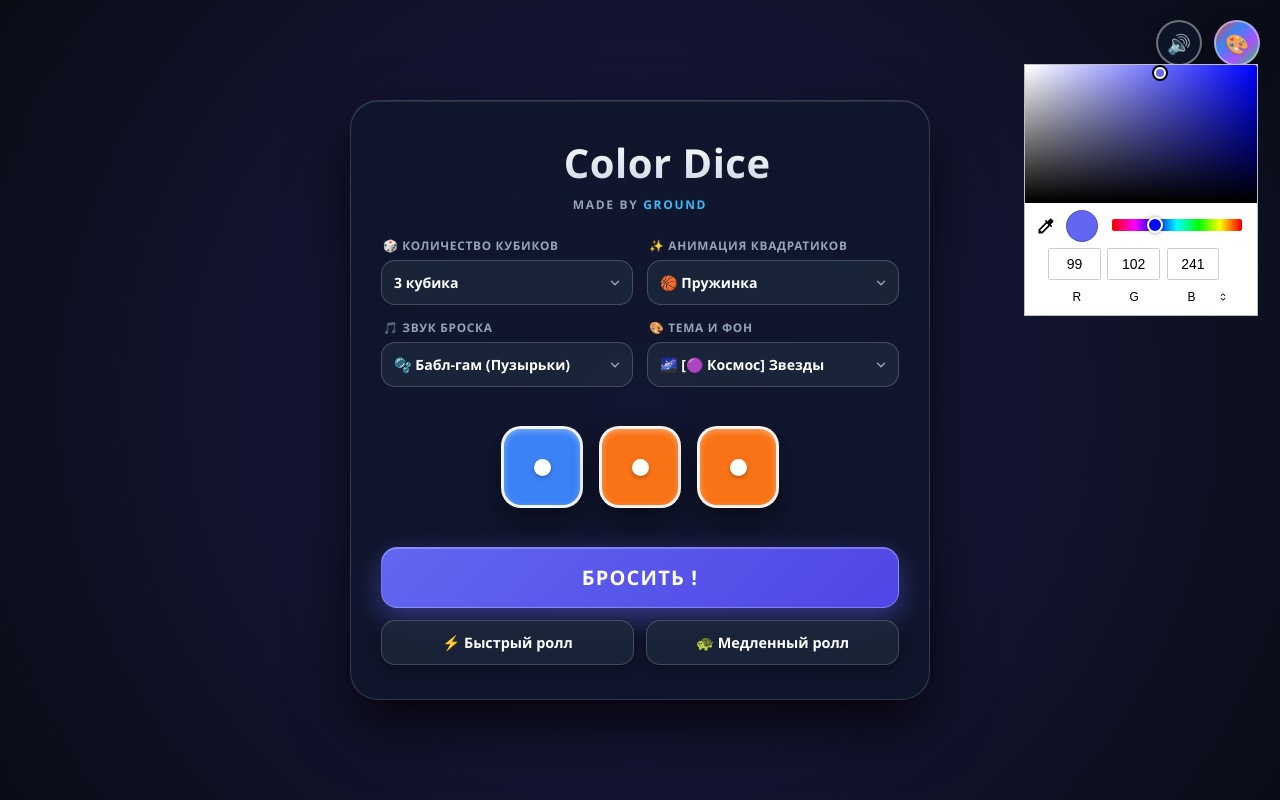
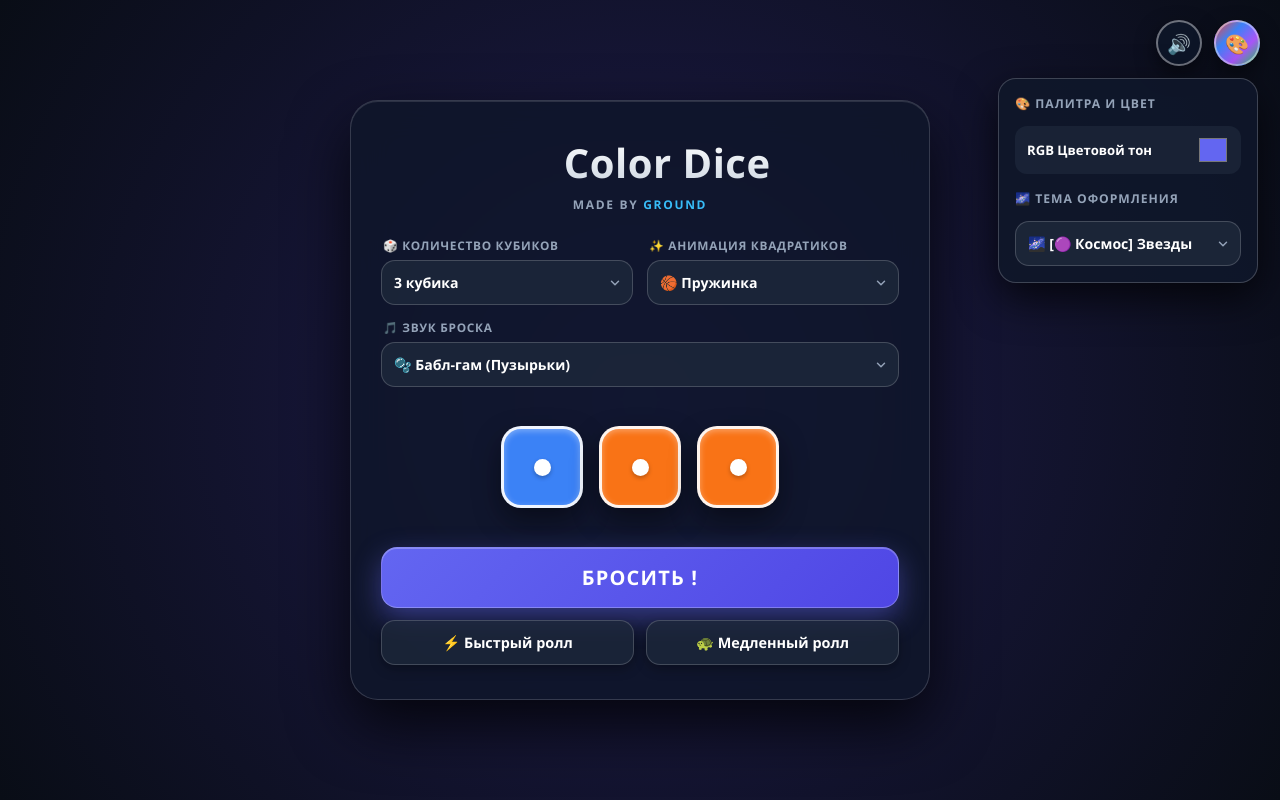
Before and after one commit to itstep5445-rgb/color-diceground228888, a plain HTML site: page index.html in a window 1280 px wide. Both pictures are taken after a click on the element "Палитра тем и фонов". Drawn offline with Linux system fonts and the light colour scheme.

Commit message:
Refactor top controls and improve styling
Updated styles and structure for the top controls bar, including volume and theme palette buttons. Improved popup menus and adjusted button hover effects.

```diff
--- a/index.html
+++ b/index.html
@@ -37,7 +37,7 @@
             display: none;
         }
 
-        /* Верхняя панель управления (RGB и Громкость) */
+        /* Верхняя панель управления в правом углу */
         .top-controls-bar {
             position: fixed;
             top: 20px;
@@ -48,13 +48,8 @@
             z-index: 10;
         }
 
-        .volume-toggle-container {
-            position: relative;
-            display: flex;
-            align-items: center;
-        }
-
-        .volume-icon-btn {
+        /* Общий стиль круглых кнопок вверху */
+        .top-icon-btn {
             width: 46px;
             height: 46px;
             border-radius: 50%;
@@ -68,79 +63,56 @@
             font-size: 1.2rem;
             backdrop-filter: blur(10px);
             transition: transform 0.2s, box-shadow 0.2s, background 0.2s;
+            position: relative;
         }
 
-        .volume-icon-btn:hover {
+        .top-icon-btn:hover {
             transform: scale(1.1);
             background: rgba(30, 41, 59, 0.95);
             box-shadow: 0 10px 25px rgba(255, 255, 255, 0.3);
         }
 
-        .volume-popup {
+        /* Специальный градиент для кнопки палитры */
+        .palette-btn {
+            background: linear-gradient(135deg, #ef4444, #3b82f6, #a855f7, #22c55e);
+        }
+
+        /* Выпадающие панели (поп-апы) */
+        .popup-menu {
             position: absolute;
-            top: 54px;
+            top: 56px;
             right: 0;
-            background: rgba(15, 23, 42, 0.92);
+            background: rgba(15, 23, 42, 0.94);
             border: 1px solid rgba(255, 255, 255, 0.2);
-            border-radius: 14px;
-            padding: 12px 16px;
-            box-shadow: 0 10px 30px rgba(0, 0, 0, 0.6);
-            backdrop-filter: blur(14px);
+            border-radius: 18px;
+            padding: 16px;
+            box-shadow: 0 15px 40px rgba(0, 0, 0, 0.7);
+            backdrop-filter: blur(16px);
             display: flex;
-            align-items: center;
-            gap: 10px;
+            flex-direction: column;
+            gap: 12px;
             opacity: 0;
             visibility: hidden;
             transform: translateY(-8px);
             transition: all 0.25s ease;
-            white-space: nowrap;
+            min-width: 240px;
+            text-align: left;
+            z-index: 20;
         }
 
-        .volume-toggle-container:hover .volume-popup,
-        .volume-popup.active {
+        .popup-menu.active {
             opacity: 1;
             visibility: visible;
             transform: translateY(0);
         }
 
-        .volume-popup span {
-            font-size: 0.78rem;
-            font-weight: 700;
-            color: #cbd5e1;
+        .popup-title {
+            font-size: 0.76rem;
+            font-weight: 800;
+            color: #94a3b8;
             text-transform: uppercase;
-        }
-
-        .volume-popup input[type="range"] {
-            width: 110px;
-        }
-
-        .rgb-picker-btn {
-            width: 46px;
-            height: 46px;
-            border-radius: 50%;
-            background: linear-gradient(135deg, #ef4444, #3b82f6, #a855f7, #22c55e);
-            border: 2px solid rgba(255, 255, 255, 0.4);
-            cursor: pointer;
-            box-shadow: 0 8px 20px rgba(0, 0, 0, 0.5);
-            display: flex;
-            align-items: center;
-            justify-content: center;
-            font-size: 1.2rem;
-            position: relative;
-            transition: transform 0.2s, box-shadow 0.2s;
-        }
-
-        .rgb-picker-btn:hover {
-            transform: scale(1.1);
-            box-shadow: 0 10px 25px rgba(255, 255, 255, 0.3);
-        }
-
-        #colorPickerInput {
-            position: absolute;
-            opacity: 0;
-            width: 100%;
-            height: 100%;
-            cursor: pointer;
+            letter-spacing: 0.08em;
+            margin-bottom: 2px;
         }
 
         .main-card {
@@ -298,54 +270,39 @@
             box-shadow: 0 2px 4px rgba(0, 0, 0, 0.25);
         }
 
-        /* Виды анимаций квадратиков */
-        .anim-bounce {
-            animation-name: animBounce;
-            animation-timing-function: cubic-bezier(0.34, 1.56, 0.64, 1);
-        }
+        /* Анимации кубиков */
+        .anim-bounce { animation-name: animBounce; animation-timing-function: cubic-bezier(0.34, 1.56, 0.64, 1); }
         @keyframes animBounce {
             0% { transform: scale(0.3) rotate(-25deg); opacity: 0; }
             70% { transform: scale(1.1) rotate(5deg); opacity: 1; }
             100% { transform: scale(1) rotate(0deg); opacity: 1; }
         }
 
-        .anim-spin {
-            animation-name: animSpin;
-            animation-timing-function: cubic-bezier(0.22, 1, 0.36, 1);
-        }
+        .anim-spin { animation-name: animSpin; animation-timing-function: cubic-bezier(0.22, 1, 0.36, 1); }
         @keyframes animSpin {
             0% { transform: scale(0.2) rotate(-360deg); opacity: 0; }
             100% { transform: scale(1) rotate(0deg); opacity: 1; }
         }
 
-        .anim-flip {
-            animation-name: animFlip;
-            animation-timing-function: cubic-bezier(0.34, 1.56, 0.64, 1);
-        }
+        .anim-flip { animation-name: animFlip; animation-timing-function: cubic-bezier(0.34, 1.56, 0.64, 1); }
         @keyframes animFlip {
             0% { transform: perspective(400px) rotateY(180deg) scale(0.5); opacity: 0; }
             100% { transform: perspective(400px) rotateY(0deg) scale(1); opacity: 1; }
         }
 
-        .anim-drop {
-            animation-name: animDrop;
-            animation-timing-function: cubic-bezier(0.34, 1.56, 0.64, 1);
-        }
+        .anim-drop { animation-name: animDrop; animation-timing-function: cubic-bezier(0.34, 1.56, 0.64, 1); }
         @keyframes animDrop {
             0% { transform: translateY(-45px) scale(0.8); opacity: 0; }
             100% { transform: translateY(0) scale(1); opacity: 1; }
         }
 
-        .anim-flash {
-            animation-name: animFlash;
-            animation-timing-function: ease-out;
-        }
+        .anim-flash { animation-name: animFlash; animation-timing-function: ease-out; }
         @keyframes animFlash {
             0% { transform: scale(1.35); filter: brightness(2.2); opacity: 0; }
             100% { transform: scale(1); filter: brightness(1); opacity: 1; }
         }
 
-        /* Главная кнопка броска */
+        /* Кнопка броска */
         #rollBtn {
             width: 100%;
             padding: 16px;
@@ -362,15 +319,9 @@
             transition: transform 0.12s ease, filter 0.2s ease, box-shadow 0.2s ease, background 0.3s ease;
         }
 
-        #rollBtn:hover {
-            filter: brightness(1.08);
-        }
+        #rollBtn:hover { filter: brightness(1.08); }
+        #rollBtn:active { transform: scale(0.98); }
 
-        #rollBtn:active {
-            transform: scale(0.98);
-        }
-
-        /* Кнопки скорости (Быстрый / Медленный ролл) */
         .speed-buttons-grid {
             display: grid;
             grid-template-columns: 1fr 1fr;
@@ -394,10 +345,7 @@
             background: rgba(51, 65, 85, 0.9);
             border-color: rgba(255, 255, 255, 0.4);
         }
-
-        .speed-btn:active {
-            transform: scale(0.97);
-        }
+        .speed-btn:active { transform: scale(0.97); }
 
         input[type="range"] {
             -webkit-appearance: none;
@@ -420,34 +368,60 @@
             transition: transform 0.15s;
         }
 
-        input[type="range"]::-webkit-slider-thumb:hover {
-            transform: scale(1.15);
-        }
-
-        input[type="file"] {
-            display: none;
-        }
+        input[type="range"]::-webkit-slider-thumb:hover { transform: scale(1.15); }
+        input[type="file"] { display: none; }
     </style>
 </head>
 <body>
 
     <video id="bgVideo" autoplay loop muted playsinline></video>
 
-    <!-- Верхняя панель в правом углу: Микшер громкости и RGB палитра -->
+    <!-- Верхняя панель управления (Громкость и Палитра тем) -->
     <div class="top-controls-bar">
-        <div class="volume-toggle-container">
-            <button type="button" class="volume-icon-btn" id="volumeToggleBtn" title="Микшер громкости">
+        <!-- Микшер громкости -->
+        <div class="top-icon-btn" id="volumeToggleBtn" title="Микшер громкости">
             🔊
-            </button>
-            <div class="volume-popup" id="volumePopup">
-                <span>Громкость</span>
+            <div class="popup-menu" id="volumePopup">
+                <div class="popup-title">🔊 Громкость звука</div>
                 <input type="range" id="volumeRange" min="0" max="1" step="0.05" value="0.7">
             </div>
         </div>
 
-        <div class="rgb-picker-btn" title="Выбрать RGB цвет темы">
+        <!-- Палитра тем и фонов -->
+        <div class="top-icon-btn palette-btn" id="paletteToggleBtn" title="Палитра тем и фонов">
             🎨
-            <input type="color" id="colorPickerInput" value="#6366f1">
+            <div class="popup-menu" id="palettePopup" style="min-width: 260px;">
+                <div class="popup-title">🎨 Палитра и цвет</div>
+                <div style="display: flex; align-items: center; justify-content: space-between; gap: 10px; background: rgba(30,41,59,0.7); padding: 8px 12px; border-radius: 12px;">
+                    <span style="font-size: 0.82rem; font-weight: 600;">RGB Цветовой тон</span>
+                    <input type="color" id="colorPickerInput" value="#6366f1" style="width: 32px; height: 32px; border: none; cursor: pointer; background: none;">
+                </div>
+
+                <div class="popup-title" style="margin-top: 4px;">🌌 Тема оформления</div>
+                <select id="themeSelect" class="styled-select">
+                    <optgroup label="Космические темы">
+                        <option value="space">🌌 [🟣 Космос] Звезды</option>
+                        <option value="saturn">🪐 [🟠 Сатурн] Планета</option>
+                        <option value="neptune">🌊 [🔵 Нептун] Океан</option>
+                    </optgroup>
+                    <optgroup label="Неоновые & Кибер">
+                        <option value="cyber">⚡ [🟣 Киберпанк] Неон</option>
+                        <option value="neon">🟢 [🟢 Неон] Изумруд</option>
+                        <option value="cyberarctic">🧊 [🩵 Арктика] Лед</option>
+                        <option value="pinkneon">💖 [🩷 Розовый] Клуб</option>
+                    </optgroup>
+                    <optgroup label="Природа & Атмосфера">
+                        <option value="sunset">🌅 [🟠 Закат] Градиент</option>
+                        <option value="forest">🌲 [🟢 Лес] Мох</option>
+                        <option value="fire">🔥 [🔴 Огонь] Жар</option>
+                        <option value="gold">✨ [🟡 Золото] Нуар</option>
+                    </optgroup>
+                    <optgroup label="Мои фоны" id="customBgsGroup">
+                        <option value="upload_image">🖼️ Загрузить фото...</option>
+                        <option value="upload_video">🎬 Загрузить видео...</option>
+                    </optgroup>
+                </select>
+            </div>
         </div>
     </div>
 
@@ -487,8 +461,7 @@
             </div>
         </div>
 
-        <div class="settings-section">
-            <div class="control-group">
+        <div class="control-group" style="margin-bottom: 14px;">
             <span class="control-label">🎵 Звук броска</span>
             <select id="soundSelect" class="styled-select">
                 <optgroup label="Встроенные звуки">
@@ -506,37 +479,9 @@
             </select>
         </div>
 
-            <div class="control-group">
-                <span class="control-label">🎨 Тема и фон</span>
-                <select id="themeSelect" class="styled-select">
-                    <optgroup label="Космические темы">
-                        <option value="space">🌌 [🟣 Космос] Звезды</option>
-                        <option value="saturn">🪐 [🟠 Сатурн] Планета</option>
-                        <option value="neptune">🌊 [🔵 Нептун] Океан</option>
-                    </optgroup>
-                    <optgroup label="Неоновые & Кибер">
-                        <option value="cyber">⚡ [🟣 Киберпанк] Неон</option>
-                        <option value="neon">🟢 [🟢 Неон] Изумруд</option>
-                        <option value="cyberarctic">🧊 [🩵 Арктика] Лед</option>
-                        <option value="pinkneon">💖 [🩷 Розовый] Клуб</option>
-                    </optgroup>
-                    <optgroup label="Природа & Атмосфера">
-                        <option value="sunset">🌅 [🟠 Закат] Градиент</option>
-                        <option value="forest">🌲 [🟢 Лес] Мох</option>
-                        <option value="fire">🔥 [🔴 Огонь] Жар</option>
-                        <option value="gold">✨ [🟡 Золото] Нуар</option>
-                    </optgroup>
-                    <optgroup label="Мои фоны" id="customBgsGroup">
-                        <option value="upload_image">🖼️ Загрузить фото...</option>
-                        <option value="upload_video">🎬 Загрузить видео...</option>
-                    </optgroup>
-                </select>
-            </div>
-        </div>
-
         <div id="diceArena" class="dice-arena"></div>
 
-        <!-- Кнопка обычного броска -->
+        <!-- Кнопка броска -->
         <button type="button" id="rollBtn">БРОСИТЬ !</button>
 
         <!-- Кнопки быстрого и медленного ролла -->
@@ -566,8 +511,11 @@
         const themeSelect = document.getElementById('themeSelect');
         const soundInput = document.getElementById('soundInput');
         const volumeRange = document.getElementById('volumeRange');
+
         const volumeToggleBtn = document.getElementById('volumeToggleBtn');
         const volumePopup = document.getElementById('volumePopup');
+        const paletteToggleBtn = document.getElementById('paletteToggleBtn');
+        const palettePopup = document.getElementById('palettePopup');
         const colorPickerInput = document.getElementById('colorPickerInput');
 
         const bgVideo = document.getElementById('bgVideo');
@@ -584,19 +532,26 @@
         let lastValidTheme = 'space';
         let savedBackgrounds = {};
 
-        // Показ/скрытие микшера громкости по клику на значок
+        // Управление всплывающими окнами вверху
         volumeToggleBtn.addEventListener('click', (e) => {
             e.stopPropagation();
+            palettePopup.classList.remove('active');
             volumePopup.classList.toggle('active');
+        });
+
+        paletteToggleBtn.addEventListener('click', (e) => {
+            e.stopPropagation();
+            volumePopup.classList.remove('active');
+            palettePopup.classList.toggle('active');
         });
 
         document.addEventListener('click', () => {
             volumePopup.classList.remove('active');
+            palettePopup.classList.remove('active');
         });
 
-        volumePopup.addEventListener('click', (e) => {
-            e.stopPropagation();
-        });
+        volumePopup.addEventListener('click', (e) => e.stopPropagation());
+        palettePopup.addEventListener('click', (e) => e.stopPropagation());
 
         function clearSequentialRoll() {
             sequentialTimeouts.forEach(id => clearTimeout(id));
@@ -620,7 +575,6 @@
 
         function playRollSound(speed = 'normal') {
             stopAllSounds();
-
             const soundType = soundSelect.value;
             if (soundType === 'mute' || soundType === 'upload_sound') return;
 
@@ -630,18 +584,12 @@
             if (soundType === 'custom' && customAudio) {
                 customAudio.volume = vol;
                 customAudio.play().catch(() => {});
-                stopSoundTimeout = setTimeout(() => {
-                    stopAllSounds();
-                }, cutTime);
+                stopSoundTimeout = setTimeout(() => stopAllSounds(), cutTime);
                 return;
             }
 
-            if (!audioCtx) {
-                audioCtx = new (window.AudioContext || window.webkitAudioContext)();
-            }
-            if (audioCtx.state === 'suspended') {
-                audioCtx.resume();
-            }
+            if (!audioCtx) audioCtx = new (window.AudioContext || window.webkitAudioContext)();
+            if (audioCtx.state === 'suspended') audioCtx.resume();
 
             const now = audioCtx.currentTime;
 
@@ -654,10 +602,8 @@
                     osc.type = 'sine';
                     osc.frequency.setValueAtTime(320 + idx * 140, now + delay);
                     osc.frequency.exponentialRampToValueAtTime(720 + idx * 160, now + delay + 0.07);
-
                     gain.gain.setValueAtTime(0.25 * vol, now + delay);
                     gain.gain.exponentialRampToValueAtTime(0.001, now + delay + 0.08);
-
                     osc.connect(gain);
                     gain.connect(audioCtx.destination);
                     osc.start(now + delay);
@@ -673,10 +619,8 @@
                     osc.type = 'triangle';
                     osc.frequency.setValueAtTime(280 + idx * 65, now + delay);
                     osc.frequency.exponentialRampToValueAtTime(90, now + delay + 0.06);
-
                     gain.gain.setValueAtTime(0.3 * vol, now + delay);
                     gain.gain.exponentialRampToValueAtTime(0.001, now + delay + 0.06);
-
                     osc.connect(gain);
                     gain.connect(audioCtx.destination);
                     osc.start(now + delay);
@@ -693,7 +637,6 @@
                     osc.frequency.setValueAtTime(800, now + delay);
                     gain.gain.setValueAtTime(0.2 * vol, now + delay);
                     gain.gain.exponentialRampToValueAtTime(0.001, now + delay + 0.025);
-
                     osc.connect(gain);
                     gain.connect(audioCtx.destination);
                     osc.start(now + delay);
@@ -708,10 +651,8 @@
                     const gain = audioCtx.createGain();
                     osc.type = 'sine';
                     osc.frequency.setValueAtTime(freq, now + delay);
-
                     gain.gain.setValueAtTime(0.18 * vol, now + delay);
                     gain.gain.exponentialRampToValueAtTime(0.001, now + delay + 0.22);
-
                     osc.connect(gain);
                     gain.connect(audioCtx.destination);
                     osc.start(now + delay);
@@ -726,10 +667,8 @@
                     const gain = audioCtx.createGain();
                     osc.type = 'square';
                     osc.frequency.setValueAtTime(freq, now + delay);
-
                     gain.gain.setValueAtTime(0.1 * vol, now + delay);
                     gain.gain.exponentialRampToValueAtTime(0.001, now + delay + 0.06);
-
                     osc.connect(gain);
                     gain.connect(audioCtx.destination);
                     osc.start(now + delay);
@@ -742,10 +681,8 @@
                 osc.type = 'sine';
                 osc.frequency.setValueAtTime(220, now);
                 osc.frequency.exponentialRampToValueAtTime(880, now + 0.22);
-
                 gain.gain.setValueAtTime(0.25 * vol, now);
                 gain.gain.exponentialRampToValueAtTime(0.001, now + 0.26);
-
                 osc.connect(gain);
                 gain.connect(audioCtx.destination);
                 osc.start(now);
@@ -777,9 +714,7 @@
                 // Медленный ролл: квадратики появляются по одному по очереди
                 for (let i = 0; i < count; i++) {
                     const tid = setTimeout(() => {
-                        if (withSound) {
-                            playRollSound('step');
-                        }
+                        if (withSound) playRollSound('step');
                         const diceEl = createDiceElement(0.55);
                         diceArena.appendChild(diceEl);
                     }, i * 550);
@@ -788,11 +723,8 @@
                 return;
             }
 
-            // Обычный или быстрый ролл (все вместе)
             const dur = mode === 'fast' ? 0.18 : 0.45;
-            if (withSound) {
-                playRollSound(mode);
-            }
+            if (withSound) playRollSound(mode);
 
             for (let i = 0; i < count; i++) {
                 const diceEl = createDiceElement(dur);
@@ -808,9 +740,7 @@
         animSelect.addEventListener('change', () => rollDice(true, 'normal'));
 
         volumeRange.addEventListener('input', () => {
-            if (customAudio) {
-                customAudio.volume = parseFloat(volumeRange.value);
-            }
+            if (customAudio) customAudio.volume = parseFloat(volumeRange.value);
         });
 
         document.addEventListener('keydown', (e) => {
@@ -916,9 +846,7 @@
             if (!file) return;
 
             stopAllSounds();
-            if (customAudioUrl) {
-                URL.revokeObjectURL(customAudioUrl);
-            }
+            if (customAudioUrl) URL.revokeObjectURL(customAudioUrl);
             customAudioUrl = URL.createObjectURL(file);
             customAudio = new Audio(customAudioUrl);
             customAudio.volume = parseFloat(volumeRange.value);
```
Lines whose indentation alone changed are shown as unchanged.
